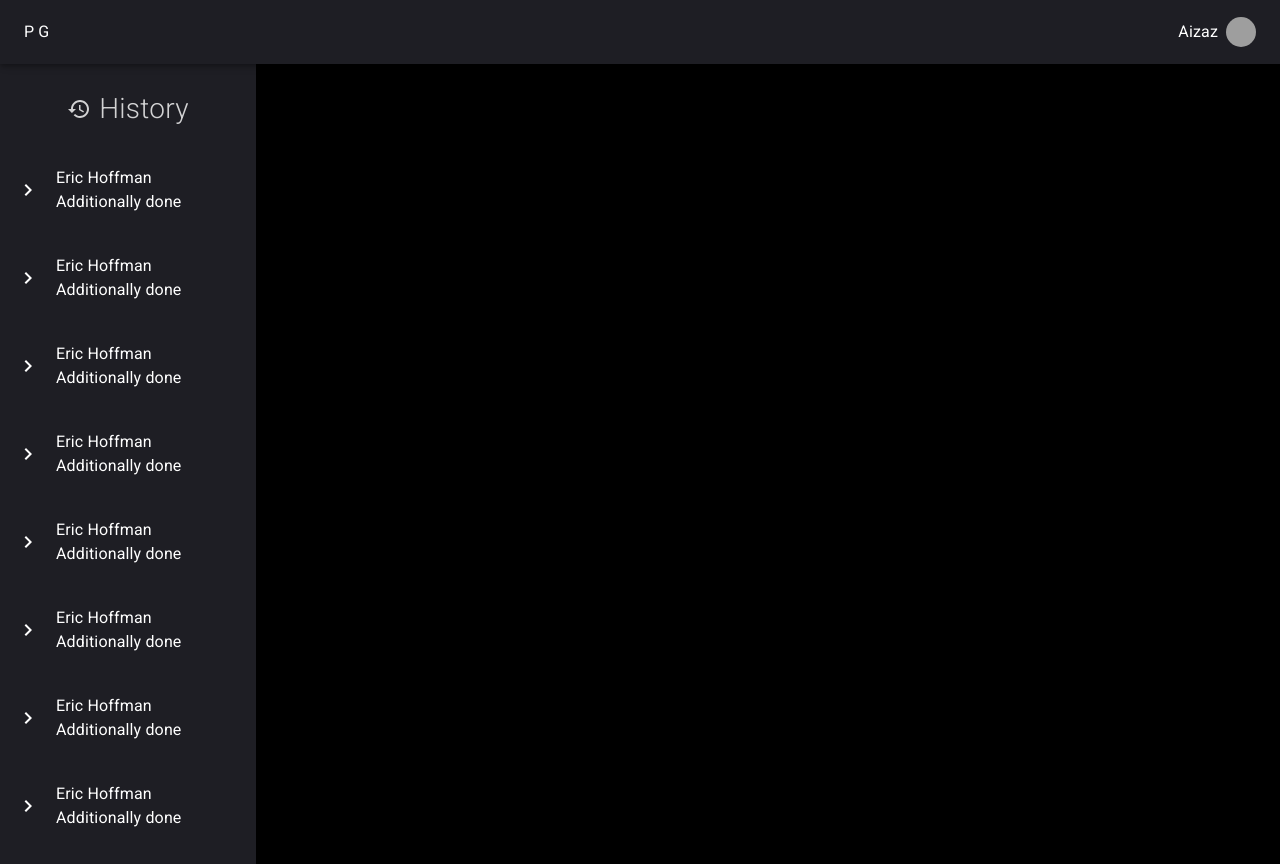
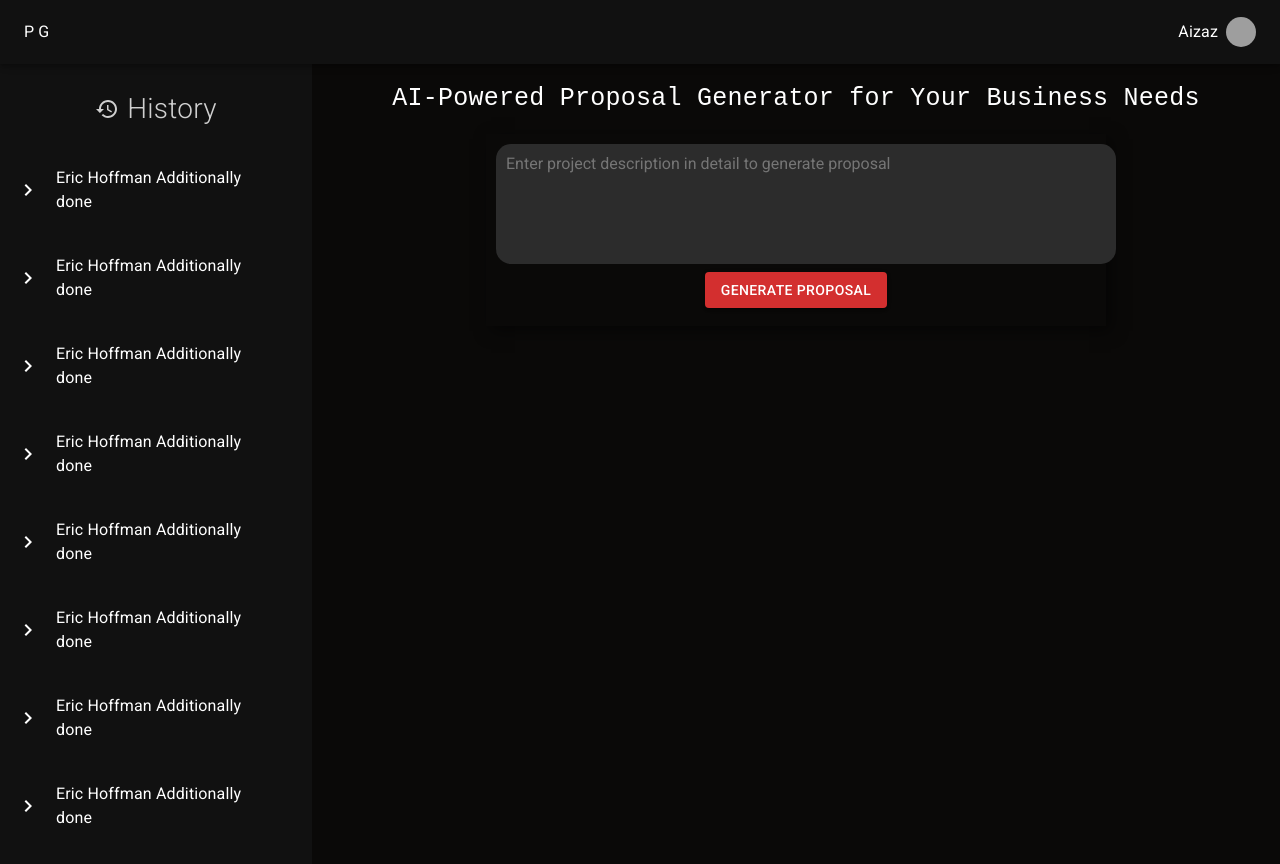
Before and after one commit to aizazulllhaq/Proposal_Generator, a React (Vite) app in the folder Frontend/: page / in a window 1280 px wide. Built offline with nearby package versions, Linux system fonts and the light colour scheme; grey boxes are pictures that could not be loaded.

Commit message:
Navbar , SideBar , Main Section Develop

```diff
--- a/Frontend/src/Components/Home/Main.jsx
+++ b/Frontend/src/Components/Home/Main.jsx
@@ -1,11 +1,63 @@
 import React from "react";
-import SearchBar from "./SearchBar";
-import { Box } from "@mui/material";
+import { Box, Button, IconButton, styled, Typography } from "@mui/material";
+
+const Search = styled("div")({
+  width: "90%",
+  maxWidth: 600,
+  padding: "10px",
+  boxShadow: "5px 5px 15px rgba(0, 0, 0, 0.5)",
+  display:"flex",
+  flexDirection:"column",
+});
+
+const StyledTextarea = styled("textarea")({
+  width: "100%",
+  height: "100px",
+  backgroundColor: "#2c2c2c",
+  border: "none",
+  borderRadius: "15px",
+  outline: "none",
+  color: "white",
+  padding: "10px",
+  fontSize: "16px",
+  fontFamily: "inherit",
+  resize: "none",
+  overflowY: "auto",
+  scrollbarWidth: "none",
+});
 
 const Main = () => {
   return (
-    <Box flex={4} bgcolor={"black"}>
-      <SearchBar />
+    <Box
+      flex={6}
+      bgcolor={"#0A0908"}
+      color={"white"}
+      display="flex"
+      flexDirection="column"
+      alignItems="center"
+      minHeight="100vh"
+      px={2}
+    >
+      <Typography
+        fontWeight={100}
+        fontSize={{ xs: 20, sm: 25 }}
+        textAlign={"center"}
+        fontFamily={"monospace"}
+        my={2}
+      >
+        AI-Powered Proposal Generator for Your Business Needs
+      </Typography>
+      <Search>
+        <StyledTextarea
+          minRows={5}
+          placeholder="Enter project description in detail to generate proposal"
+        />
+        <IconButton>
+          <Button variant="contained" color="error">
+            Generate Proposal
+          </Button>
+        </IconButton>
+      </Search>
     </Box>
   );
 };
--- a/Frontend/src/Components/Home/SideBar.jsx
+++ b/Frontend/src/Components/Home/SideBar.jsx
@@ -12,13 +12,14 @@ import HistoryIcon from "@mui/icons-material/History";
 const SideBar = () => {
   return (
     <Box
-      flex={1}
-      bgcolor={"#1E1E24"}
+      flex={2}
+      bgcolor={"#111111"}
       color={"white"}
       sx={{
         height: "100vh",
         overflowY: "scroll",
-        "&::-webkit-scrollbar": { display: "none" },
+        scrollbarWidth: "none",
+        display: { xs: "none", sm: "block" },
       }}
     >
       <List
@@ -33,11 +34,11 @@ const SideBar = () => {
             display: "flex",
             alignItems: "center",
             justifyContent: "center",
-            gap:1,
-            opacity:0.8
+            gap: 1,
+            opacity: 0.8,
           }}
         >
-          <HistoryIcon/>
+          <HistoryIcon />
           <Typography
             sx={{ textAlign: "center", fontWeight: 100, fontSize: 28 }}
             my={2}
@@ -100,6 +101,27 @@ const SideBar = () => {
             <ListItemText primary="Eric Hoffman Additionally done" />
           </ListItemButton>
         </ListItem>{" "}
+        <ListItem>
+          <KeyboardArrowRightIcon />
+
+          <ListItemButton>
+            <ListItemText primary="Eric Hoffman Additionally done" />
+          </ListItemButton>
+        </ListItem>{" "}
+        <ListItem>
+          <KeyboardArrowRightIcon />
+
+          <ListItemButton>
+            <ListItemText primary="Eric Hoffman Additionally done" />
+          </ListItemButton>
+        </ListItem>{" "}
+        <ListItem>
+          <KeyboardArrowRightIcon />
+
+          <ListItemButton>
+            <ListItemText primary="Eric Hoffman Additionally done" />
+          </ListItemButton>
+        </ListItem>{" "}
       </List>
     </Box>
   );
--- a/Frontend/src/Components/Navbar.jsx
+++ b/Frontend/src/Components/Navbar.jsx
@@ -4,7 +4,7 @@ import React from "react";
 const Navbar = () => {
   return (
     <Box bgcolor={"red"}>
-      <AppBar position="sticky" sx={{ backgroundColor: "#1E1E24" }}>
+      <AppBar position="sticky" sx={{ backgroundColor: "#111111" }}>
         <Toolbar sx={{ display: "flex", justifyContent: "space-between" }}>
           <Typography>P G</Typography>
           <Box sx={{ display: "flex", alignItems: "center", gap: 1 }}>
```
